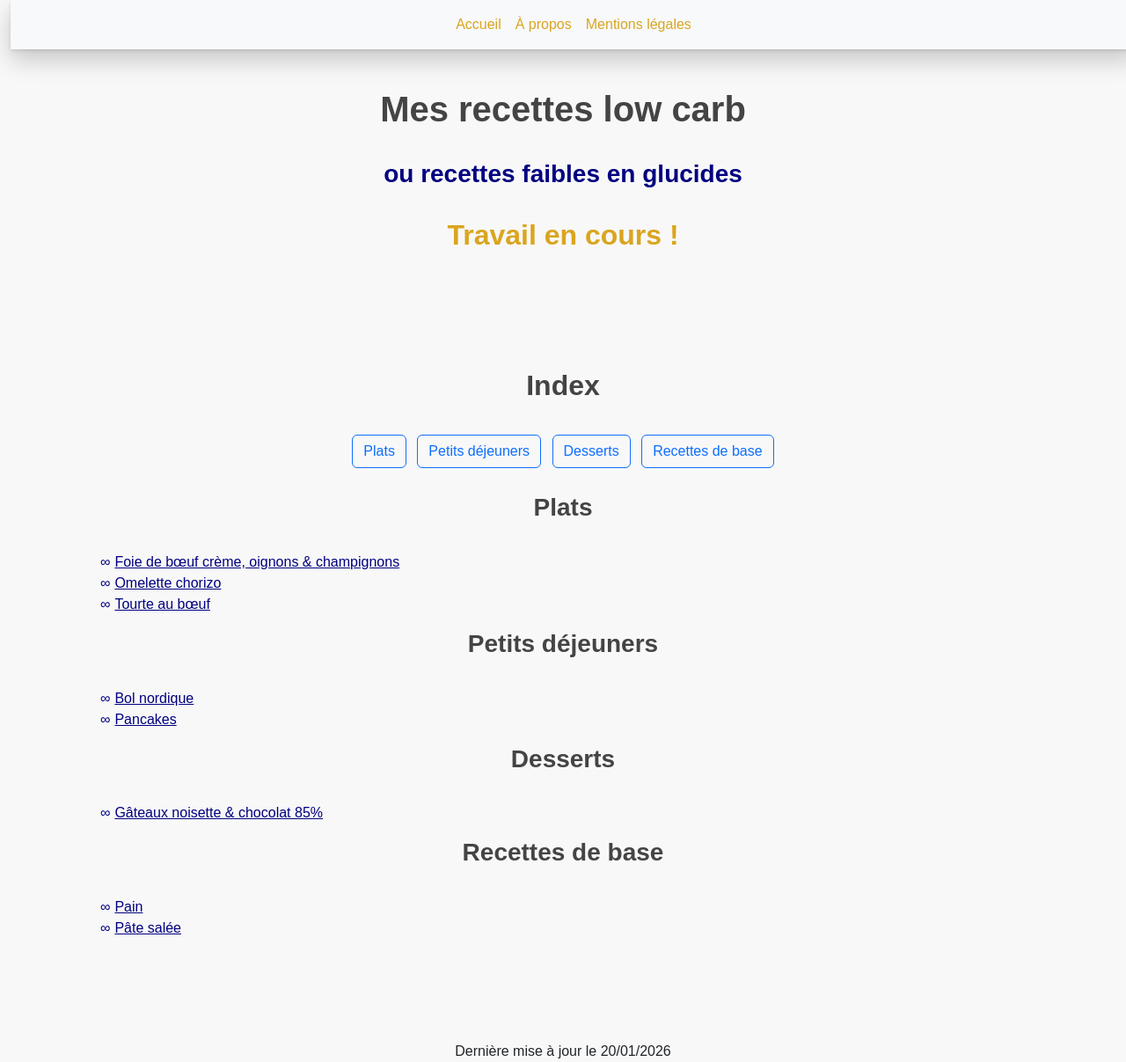
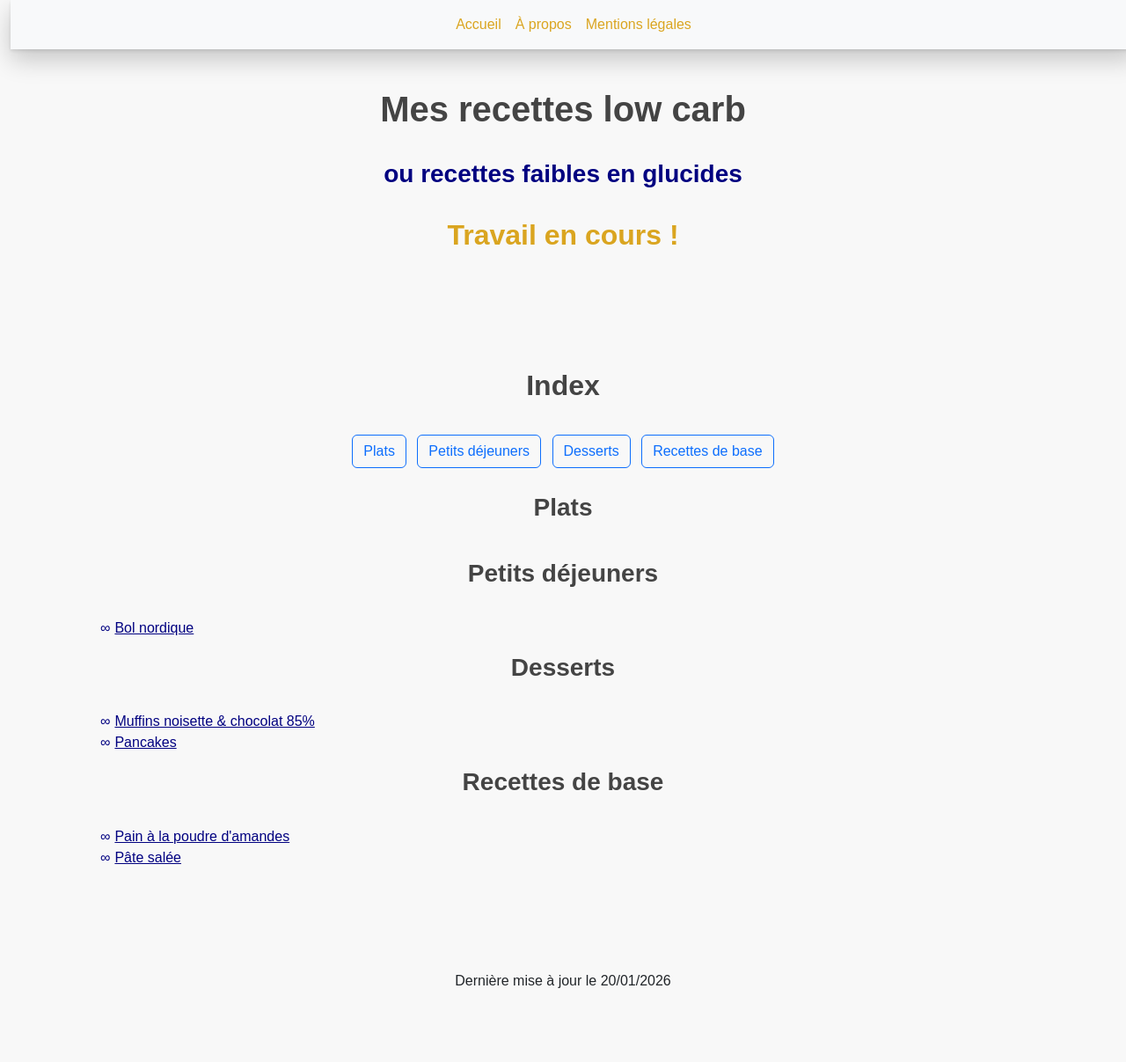
Before and after one commit to laurie-boissay/laurie-boissay.github.io, a Jekyll site: the page built from index.html, in a window 1280 px wide and 1207 px high. Shown: the whole window at 88% size. Built offline with Jekyll 4.4.1, drawn with Linux system fonts in a browser that asks for light colours.

Commit message:
Update index.html
index auto

```diff
--- a/index.html
+++ b/index.html
@@ -31,35 +31,23 @@ description: "Mes recettes low carb (recettes faibles en glucides). Index : plat
 
     <div class="container">
 
+      {% assign all_recipes = site.pages | where: "layout", "recipe" | where_exp: "p", "p.recipe_group" %}
+
       <!-- PLATS -->
       <h3 id="plats">Plats</h3>
-      <ul>
-        <li><a href="recettes/foie-champignons.html">Foie de bœuf crème, oignons & champignons</a></li>
-        <li><a href="recettes/omelette-chorizo.html">Omelette chorizo</a></li>
-        <li><a href="recettes/tourte-boeuf.html">Tourte au bœuf</a></li>
-        <!-- <li><a href="recettes/poulet-creme-champignons.html">Poulet crème champignons</a></li> -->
-      </ul>
+      {% include recipe-list.html recipes=all_recipes group="Plats" %}
 
       <!-- PETITS DÉJEUNERS -->
       <h3 id="petitdej">Petits déjeuners</h3>
-      <ul>
-        <li><a href="recettes/bol-nordique.html">Bol nordique</a></li>
-        <li><a href="recettes/pancakes-low-carb.html">Pancakes</a></li>
-      </ul>
+      {% include recipe-list.html recipes=all_recipes group="Petits déjeuners" %}
 
       <!-- DESSERTS -->
       <h3 id="desserts">Desserts</h3>
-      <ul>
-        <li><a href="recettes/gateaux-noisettes-chocolat.html">Gâteaux noisette & chocolat 85%</a></li>
-        <!-- <li><a href="recettes/cheesecake-low-carb.html">Cheesecake low carb</a></li> -->
-      </ul>
+      {% include recipe-list.html recipes=all_recipes group="Desserts" %}
 
       <!-- BASES -->
       <h3 id="bases">Recettes de base</h3>
-      <ul>
-        <li><a href="recettes/pain.html">Pain</a></li>
-        <li><a href="recettes/pate-salee.html">Pâte salée</a></li>
-      </ul>
+      {% include recipe-list.html recipes=all_recipes group="Recettes de base" %}
 
     </div>
   </section>
```
